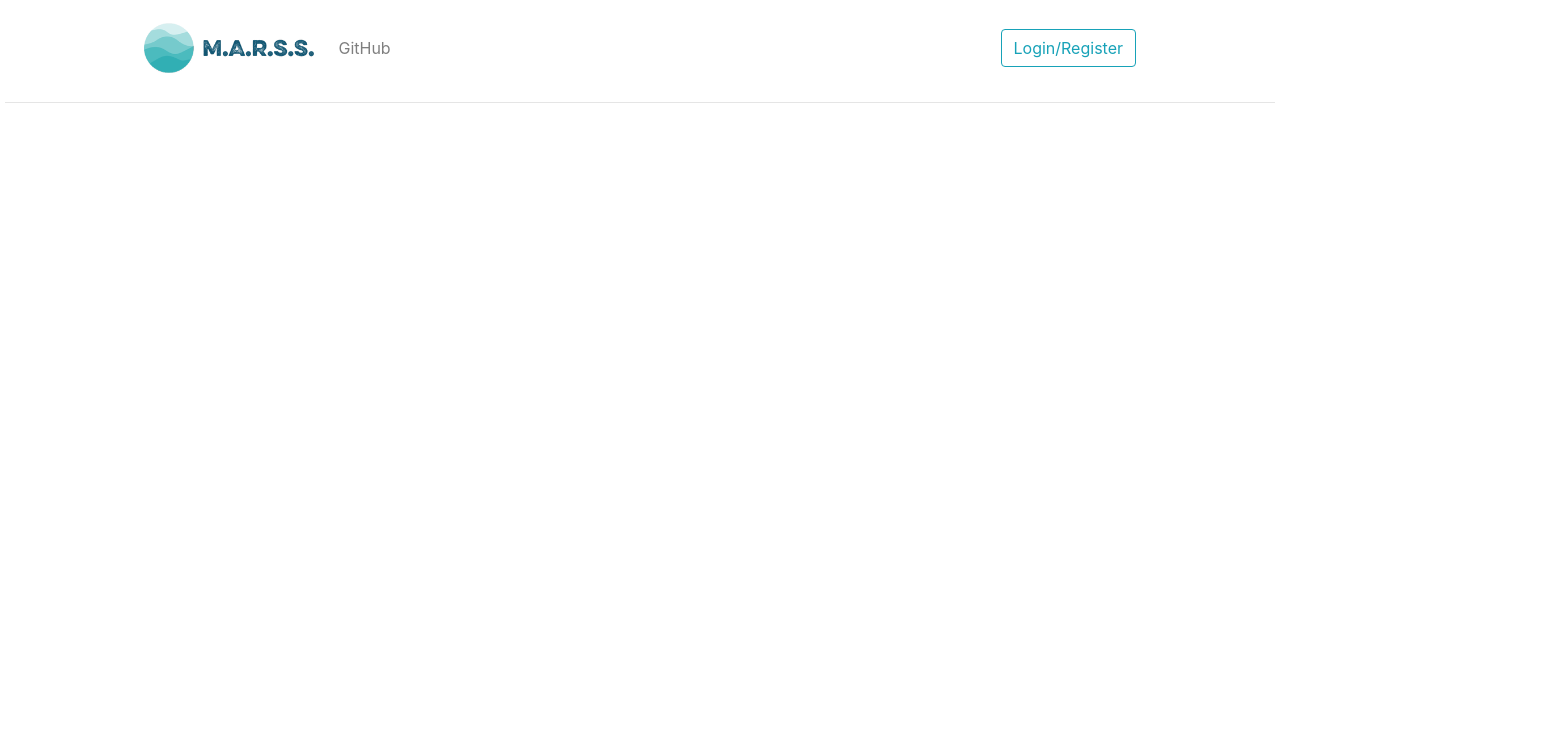
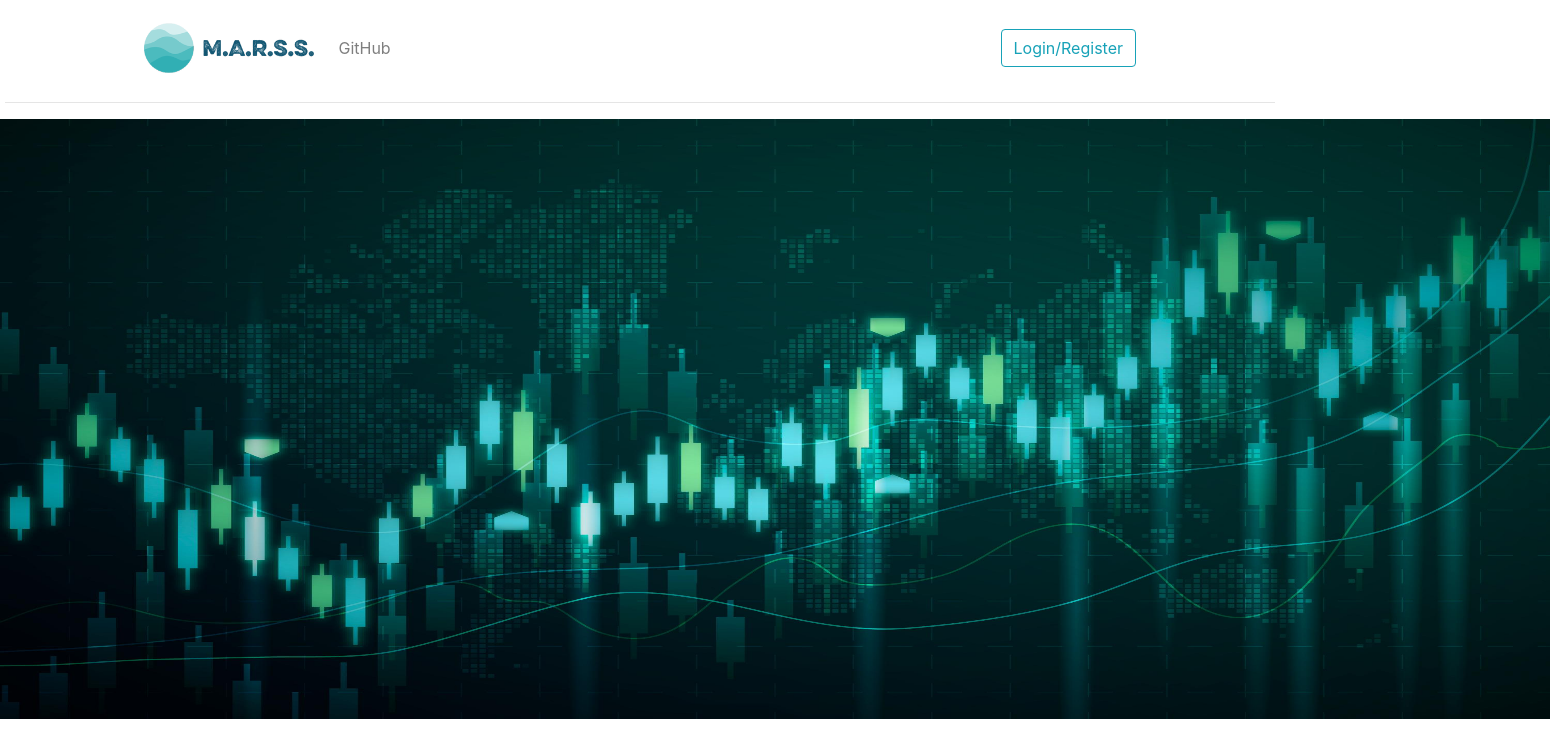
Before and after one commit to ShambhaviSarin/Order_Matching, a React (Create React App) app in the folder frontend/: page / in a window 1280 px wide. Shown: the top 756 px of the page, 1550 px wide, since content can reach past the window. Built offline with nearby package versions, Linux system fonts and the light colour scheme.

Commit message:
Update FrontPage.js
#16frontpage background

```diff
--- a/frontend/src/FrontPage.js
+++ b/frontend/src/FrontPage.js
@@ -23,9 +23,14 @@ const NavigationBar = () => {
 
 const FrontPage = () => {
     return(
-      <div style={{marginLeft: '10%', marginRight:'10%'}}>
-        <NavigationBar />
-        <hr style={{marginLeft: '-12%', marginRight:'-12%'}}/>
+       <div>
+        <div style={{marginLeft: '10%', marginRight:'10%'}}>
+          <NavigationBar />
+          <hr style={{marginLeft: '-12%', marginRight:'-12%'}}/>
+        </div>
+        <div>
+            <img src={require('./flogo.jpg')} alt="flogo" width="1550px" height="600px" />
+        </div>
       </div>
     );
 }
```
